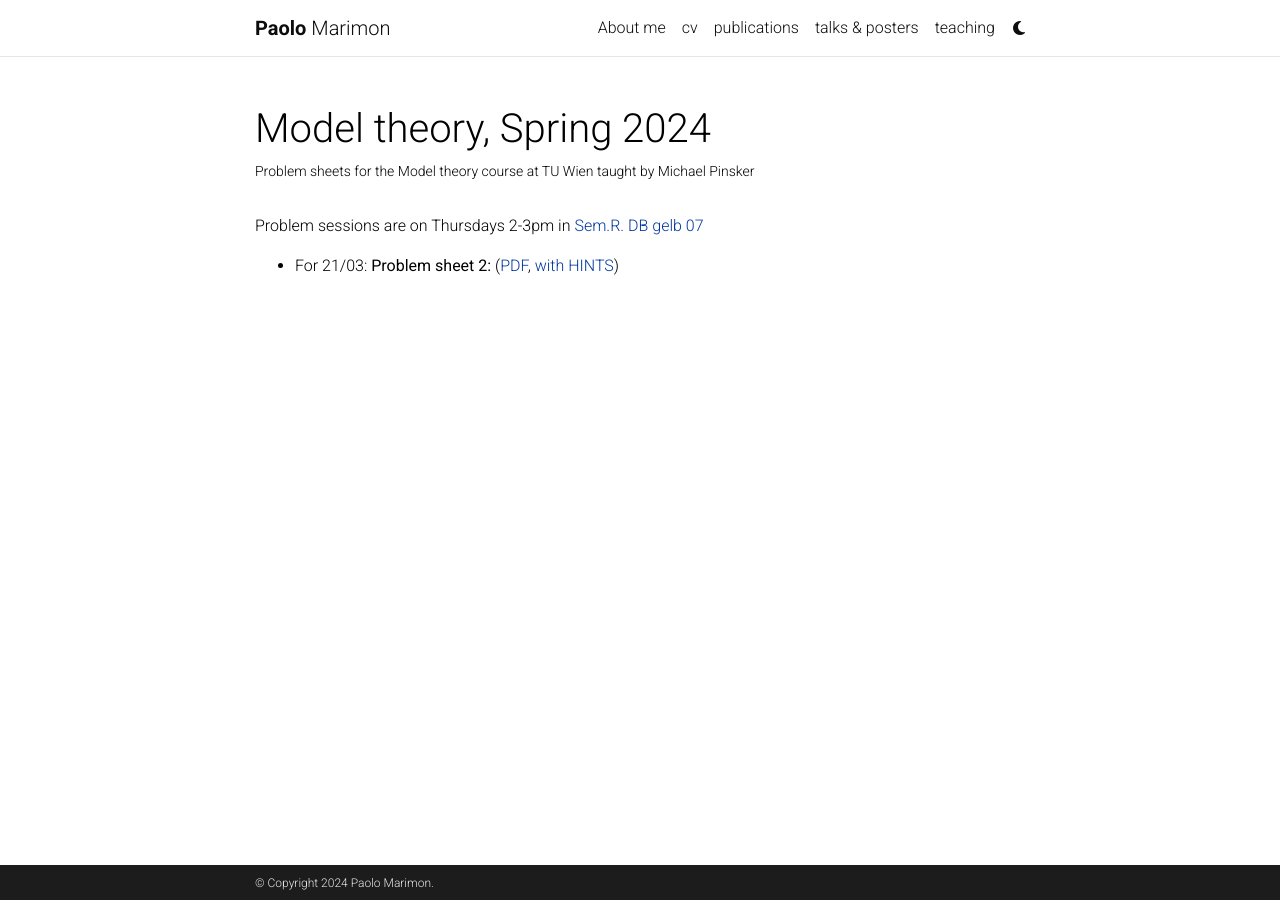
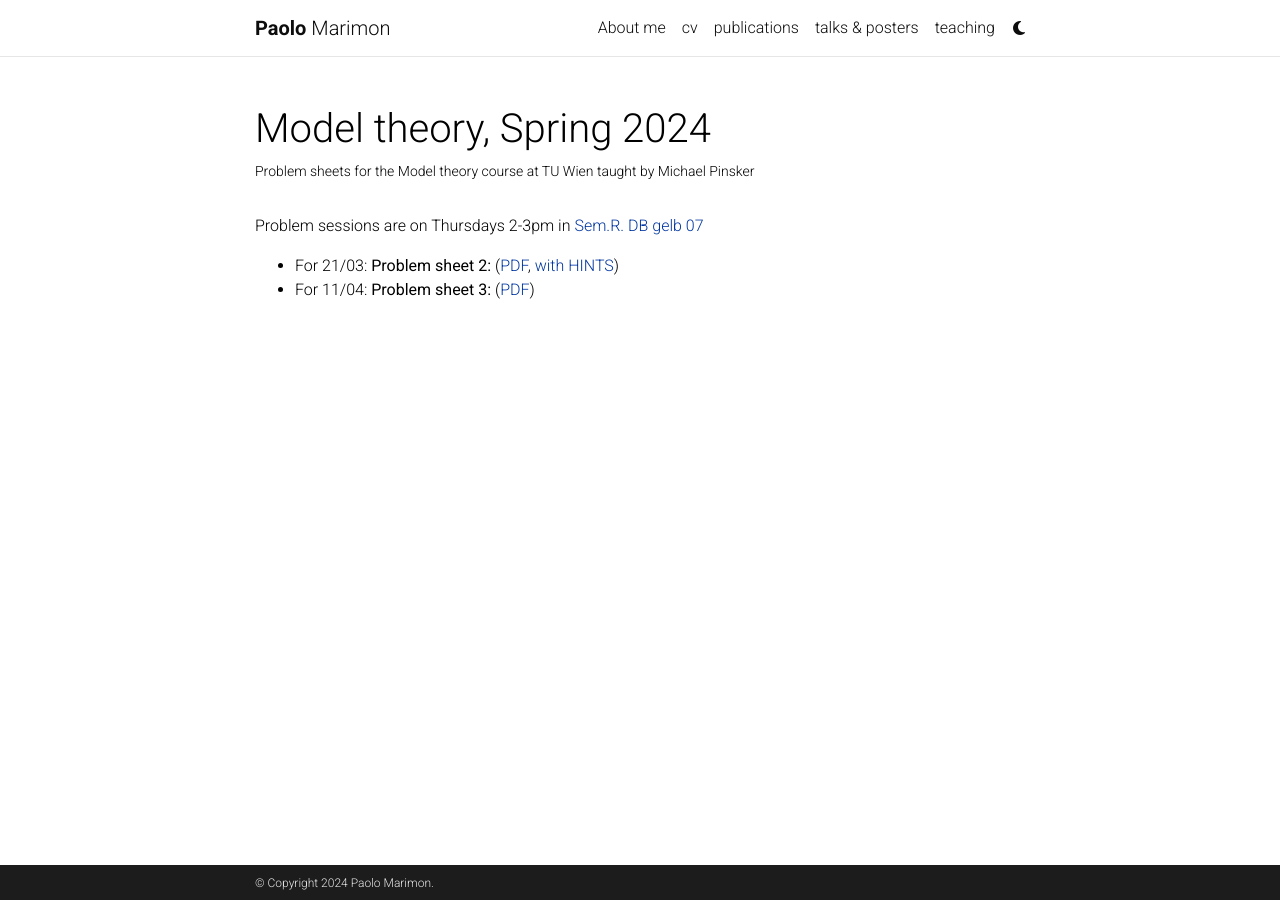
Before and after one commit to paolomarimon/paolomarimon.github.io, a Jekyll site: the page built from _projects/Modeltheory2024.md, in a window 1280 px wide. Built offline with Jekyll 4.4.1, drawn with Linux system fonts in a browser that asks for light colours; comment, search, counter and statistics services are not loaded; a style sheet for code colours, icons or effects is not loaded.

Commit message:
Update Modeltheory2024.md

```diff
--- a/_projects/Modeltheory2024.md
+++ b/_projects/Modeltheory2024.md
@@ -11,3 +11,4 @@
 
 <ul>
   <li>For 21/03: <b>Problem sheet 2:</b> (<a href="https://paolomarimon.github.io/assets/pdf/MTEX2024/PS2.pdf" target="_blank">PDF</a>, <a href="https://paolomarimon.github.io/assets/pdf/MTEX2024/HINTS2.pdf" target="_blank">with HINTS</a>)</li>
+    <li>For 11/04: <b>Problem sheet 3:</b> (<a href="https://paolomarimon.github.io/assets/pdf/MTEX2024/PS3.pdf" target="_blank">PDF</a>)</li>
```
